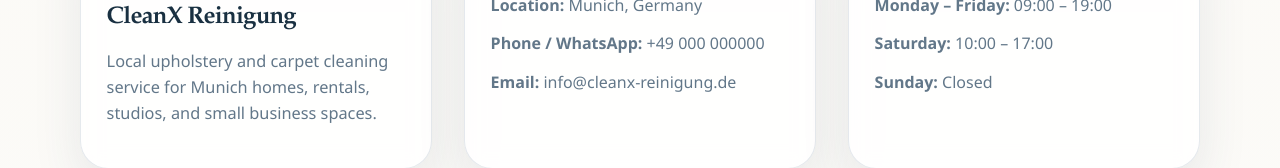
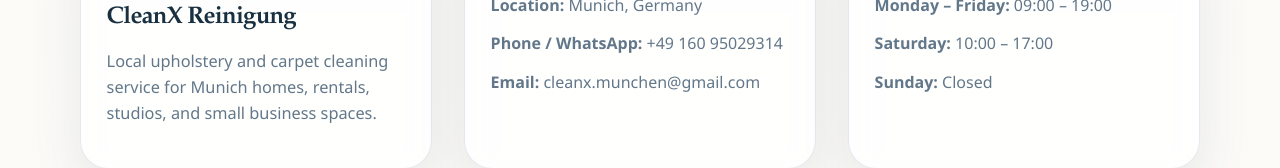
Before and after one commit to samuel4516/CleanX, a Next.js app: page / in a window 1280 px wide. Shown: the part 5541-5709 px from the top of the page. Built offline with nearby package versions, Linux system fonts and the light colour scheme.

Commit message:
Update contact information in the page markup

```diff
--- a/app/page.tsx
+++ b/app/page.tsx
@@ -491,8 +491,9 @@ const PAGE_MARKUP = `
             <h3>Reach us</h3>
             <ul class="contact-list">
               <li><strong>Location:</strong> Munich, Germany</li>
-              <li><strong>Phone / WhatsApp:</strong> +49 000 000000</li>
-              <li><strong>Email:</strong> info@cleanx-reinigung.de</li>
+              <li><strong>Phone / WhatsApp:</strong> +49 160 95029314</li>
+              <li><strong>Email:</strong> cleanx.munchen@gmail.com
+</li>
             </ul>
           </div>
 
```
